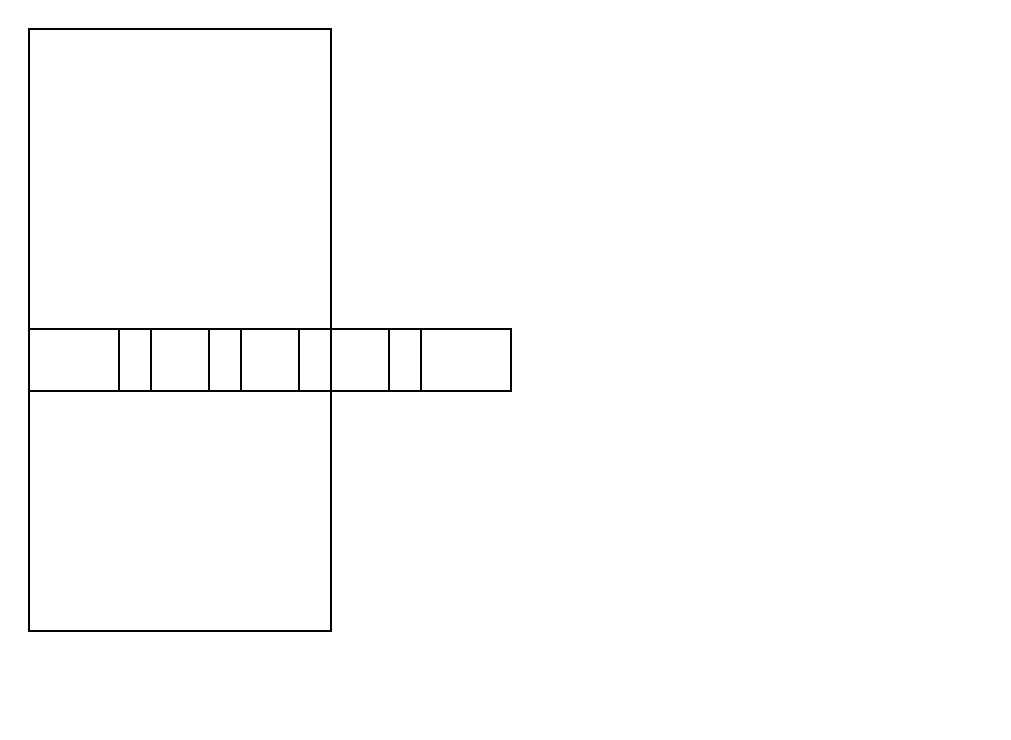
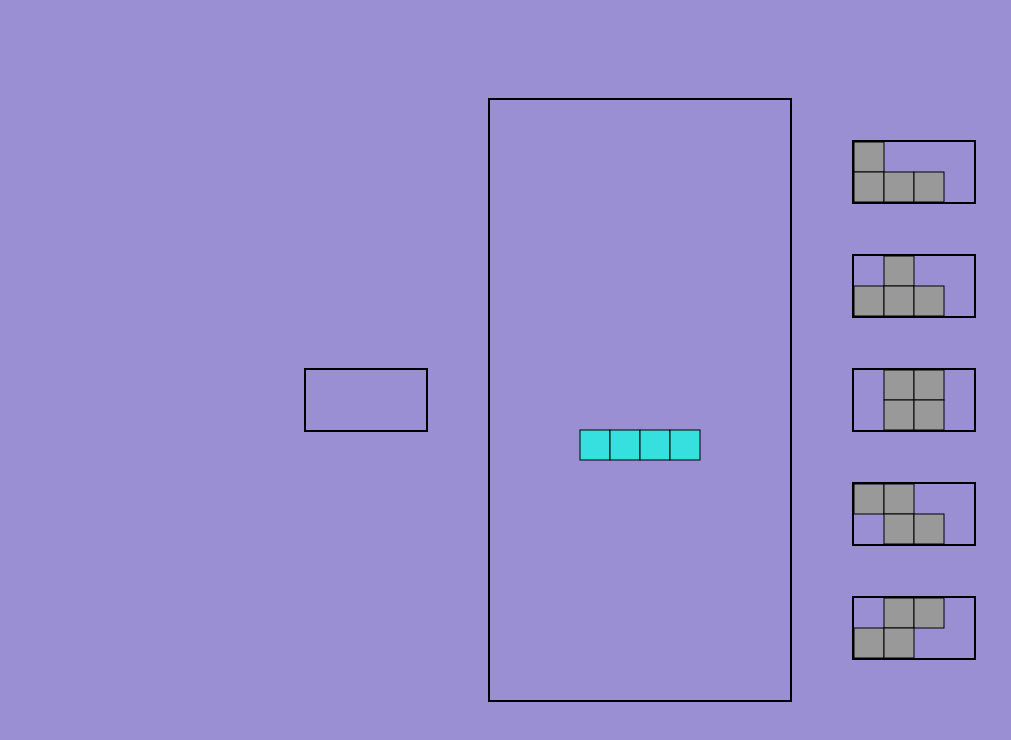
Before and after one commit to benpalmercs/winTris, a plain HTML site: page index.html in a window 1280 px wide. Shown: the whole page, without its empty margins (0-1011 px from the left). Drawn offline with Linux system fonts and the light colour scheme.

Commit message:
5 next boxes + buggy colors

```diff
--- a/index.html
+++ b/index.html
@@ -7,7 +7,9 @@
     <link rel="stylesheet" href="styles.css">
 </head>
 <body>
+
 		<div class = "gamenext">
+			<canvas id="holdBox" class = "nextBox" width="120" height="60"></canvas>
 			<canvas id="gameCanvas" width="300" height="600"></canvas>
 			<div class = "nextBoxes">
 				<canvas id="next1" class= "nextBox" width="120" height="60"></canvas>
--- a/script.js
+++ b/script.js
@@ -3,8 +3,14 @@
 const cellSize = 30; // Size of each cell in pixels
 const canvas = document.getElementById("gameCanvas");
 const ctx = canvas.getContext("2d");
-const nextCanvas = document.getElementById("nextBox");
-const nextCtx = nextCanvas.getContext("2d");
+
+const nextCanvases = [
+	document.getElementById("next1").getContext("2d"),
+	document.getElementById("next2").getContext("2d"),
+	document.getElementById("next3").getContext("2d"),
+	document.getElementById("next4").getContext("2d"),
+	document.getElementById("next5").getContext("2d")
+];
 
 let board = [[0,0,0,0,0,0,0,0,0,0],
 			[0,0,0,0,0,0,0,0,0,0],
@@ -27,53 +33,54 @@
 			[0,0,0,0,0,0,0,0,0,0],
 			[0,0,0,0,0,0,0,0,0,0]];
 
-let nextBox = [[0,0,0,0],
-							[0,0,0,0]]
+const colorBoard = Array.from({ length: 20 }, () => Array(20).fill(null));
 
-let nextBoxes = [[[0,0,0,0],
-							[0,0,0,0]],
+let nextColorBoards = [];
 
-							[[0,0,0,0],
-							[0,0,0,0]],
+for (let i = 0; i < 5; i++) {
+  // 4x4 board filled with 0 (no color)
+  let colorBoard = Array.from({ length: 2 }, () =>
+    Array(4).fill(null)
+  );
+  nextColorBoards.push(colorBoard);
+}
 
-							[[0,0,0,0],
-							[0,0,0,0]],
-
-							[[0,0,0,0],
-							[0,0,0,0]],
-
-							[[0,0,0,0],
-							[0,0,0,0]]]
+let nextBoxes = Array.from({ length: 5 }, () =>
+	Array.from({ length: 2 }, () => Array(4).fill(0))
+);
 
 
 
 
-function displayToCanvas(board,canvas) {
-	canvas.clearRect(0, 0, canvas.width, canvas.height); // Clear previous drawing
+function displayToCanvas(board, colorBoard, ctx) {
+	ctx.clearRect(0, 0, ctx.canvas.width, ctx.canvas.height);
+
+	const cellSize = 30; // or whatever size you're using
 
 	for (let y = 0; y < board.length; y++) {
 		for (let x = 0; x < board[y].length; x++) {
-			// Draw the background
-			canvas.fillStyle = board[y][x] === 1 ? "#007bff" : "#ffffff"; // Color for filled or empty
-			canvas.fillRect(x * cellSize, y * cellSize, cellSize, cellSize);
-
-			// Draw grid lines (optional)
-			canvas.strokeStyle = "#000000"; // Grid line color
-			canvas.strokeRect(x * cellSize, y * cellSize, cellSize, cellSize);
+			if (board[y][x]) {
+				ctx.fillStyle = colorBoard[y][x] || "#999"; // fallback color
+				ctx.fillRect(x * cellSize, y * cellSize, cellSize, cellSize);
+				ctx.strokeStyle = "#000";
+				ctx.strokeRect(x * cellSize, y * cellSize, cellSize, cellSize);
+			}
 		}
 	}
+}
 
-}
 
 function lineClear(board,row){
 	let rowU = 20-row;
 	for(var y = rowU;y>0;y--){
 		for(var x = 0;x<board[rowU].length;x++){
 			board[y][x]=board[y-1][x];
+			colorBoard[y][x]=colorBoard[y-1][x];
 		}
 	}
 	for(var x = 0;x<board[0].length;x++){
 		board[0][x] = 0;
+		colorBoard[0][x] = null;
 	}
 }
 
@@ -88,17 +95,22 @@ function isCleared(board,row){
 }
 
 class pieceTile {
-	constructor(myBoard,x,y){
+	constructor(myBoard,x,y,colorBoard,color){
 		this.y = y;
 		this.x = x;
 		this.board = myBoard;
+		this.color = color;
+		this.colorBoard = colorBoard;
+		// this.color = color;
 		myBoard[this.y][this.x] = 1;
 	}
 	project(){
 		this.board[this.y][this.x] = 1;
+		this.colorBoard[this.y][this.x] = this.color;
 	}
 	remove(){
 		this.board[this.y][this.x] = 0;
+		this.colorBoard[this.y][this.x] = null;
 	}
 	moveLeft(){
 		this.x = this.x-1;
@@ -112,10 +124,12 @@ class pieceTile {
 }
 
 class Piece {
-	constructor(myBoard,x,y){
+	constructor(myBoard,x,y,colorBoard,color){
 		this.board = myBoard;
 		this.x = x;
 		this.y = y;
+		this.colorBoard = colorBoard;
+		this.color = color;
 	}
 	isInBlock(y,x){
 		for(var i = 0;i<this.pieces.length;i++){
@@ -262,76 +276,76 @@ class Piece {
 }
 
 class oPiece extends Piece{
-	constructor(myBoard,x,y){
-		super(myBoard,x,y);
-		this.pieces = [new pieceTile(myBoard,x,y),
-					new pieceTile(myBoard,x+1,y),
-					new pieceTile(myBoard,x,y-1),
-					new pieceTile(myBoard,x+1,y-1)]
+	constructor(myBoard,x,y,colorBoard){
+		super(myBoard,x,y,colorBoard,"#e0e036");
+		this.pieces = [new pieceTile(myBoard,x,y,this.colorBoard,this.color),
+					new pieceTile(myBoard,x+1,y,this.colorBoard,this.color),
+					new pieceTile(myBoard,x,y-1,this.colorBoard,this.color),
+					new pieceTile(myBoard,x+1,y-1,this.colorBoard,this.color)]
 	}
 	flip(i){
 	}
 }
 
 class tPiece extends Piece{
-	constructor(myBoard,x,y){
-		super(myBoard,x,y);
+	constructor(myBoard,x,y,colorBoard){
+		super(myBoard,x,y,colorBoard,"#b036e0");
 		this.state = 0;
-		this.pieces = [new pieceTile(myBoard,x,y),
-					new pieceTile(myBoard,x+1,y),
-					new pieceTile(myBoard,x,y-1),
-					new pieceTile(myBoard,x-1,y)];
+		this.pieces = [new pieceTile(myBoard,x,y,this.colorBoard,this.color),
+					new pieceTile(myBoard,x+1,y,this.colorBoard,this.color),
+					new pieceTile(myBoard,x,y-1,this.colorBoard,this.color),
+					new pieceTile(myBoard,x-1,y,this.colorBoard,this.color)];
 	}
 }
 
 class zPiece extends Piece{
-	constructor(myBoard,x,y){
-		super(myBoard,x,y);
-		this.pieces = [new pieceTile(myBoard,x,y),
-					new pieceTile(myBoard,x+1,y),
-					new pieceTile(myBoard,x,y-1),
-					new pieceTile(myBoard,x-1,y-1)];
+	constructor(myBoard,x,y,colorBoard){
+		super(myBoard,x,y,colorBoard,"#e03e36");
+		this.pieces = [new pieceTile(myBoard,x,y,this.colorBoard,this.color),
+					new pieceTile(myBoard,x+1,y,this.colorBoard,this.color),
+					new pieceTile(myBoard,x,y-1,this.colorBoard,this.color),
+					new pieceTile(myBoard,x-1,y-1,this.colorBoard,this.color)];
 	}
 }
 
 class sPiece extends Piece{
-	constructor(myBoard,x,y){
-		super(myBoard,x,y);
-		this.pieces = [new pieceTile(myBoard,x,y),
-					new pieceTile(myBoard,x+1,y-1),
-					new pieceTile(myBoard,x,y-1),
-					new pieceTile(myBoard,x-1,y)];
+	constructor(myBoard,x,y,colorBoard){
+		super(myBoard,x,y,colorBoard,"#36e04f");
+		this.pieces = [new pieceTile(myBoard,x,y,this.colorBoard,this.color),
+					new pieceTile(myBoard,x+1,y-1,this.colorBoard,this.color),
+					new pieceTile(myBoard,x,y-1,this.colorBoard,this.color),
+					new pieceTile(myBoard,x-1,y,this.colorBoard,this.color)];
 	}
 }
 
 class lPiece extends Piece{
-	constructor(myBoard,x,y){
-		super(myBoard,x,y);
+	constructor(myBoard,x,y,colorBoard){
+		super(myBoard,x,y,colorBoard,"#e0a236");
 		this.state = 0;
-		this.pieces = [new pieceTile(myBoard,x,y),
-					new pieceTile(myBoard,x-1,y),
-					new pieceTile(myBoard,x+1,y),
-					new pieceTile(myBoard,x+1,y-1)];
+		this.pieces = [new pieceTile(myBoard,x,y,this.colorBoard,this.color),
+					new pieceTile(myBoard,x-1,y,this.colorBoard,this.color),
+					new pieceTile(myBoard,x+1,y,this.colorBoard,this.color),
+					new pieceTile(myBoard,x+1,y-1,this.colorBoard,this.color)];
 	}
 }
 
 class jPiece extends Piece{
-	constructor(myBoard,x,y){
-		super(myBoard,x,y);
-		this.pieces = [new pieceTile(myBoard,x,y),
-					new pieceTile(myBoard,x-1,y),
-					new pieceTile(myBoard,x+1,y),
-					new pieceTile(myBoard,x-1,y-1)];
+	constructor(myBoard,x,y,colorBoard){
+		super(myBoard,x,y,colorBoard,"#5836e0");
+		this.pieces = [new pieceTile(myBoard,x,y,this.colorBoard,this.color),
+					new pieceTile(myBoard,x-1,y,this.colorBoard,this.color),
+					new pieceTile(myBoard,x+1,y,this.colorBoard,this.color),
+					new pieceTile(myBoard,x-1,y-1,this.colorBoard,this.color)];
 	}
 }
 
 class iPiece extends Piece{
-	constructor(myBoard,x,y){
-		super(myBoard,x,y);
-		this.pieces = [new pieceTile(myBoard,x,y),
-					new pieceTile(myBoard,x-1,y),
-					new pieceTile(myBoard,x+1,y),
-					new pieceTile(myBoard,x+2,y)];
+	constructor(myBoard,x,y,colorBoard){
+		super(myBoard,x,y,colorBoard,"#36e0de");
+		this.pieces = [new pieceTile(myBoard,x,y,this.colorBoard,this.color),
+					new pieceTile(myBoard,x-1,y,this.colorBoard,this.color),
+					new pieceTile(myBoard,x+1,y,this.colorBoard,this.color),
+					new pieceTile(myBoard,x+2,y,this.colorBoard,this.color)];
 	}
 }
 
@@ -353,51 +367,124 @@ class nextQ{
 
 }
 
-function generatePiece(myBoard,x,y,rand){
+function generatePiece(myBoard,x,y,colorBoard,rand){
 
 		switch(rand){
-			case(1):return new oPiece(myBoard, x, y);break;
-			case(2):return new tPiece(myBoard, x, y);break;
-			case(3):return new sPiece(myBoard, x, y);break;
-			case(4):return new zPiece(myBoard, x, y);break;
-			case(5):return new lPiece(myBoard, x, y);break;
-			case(6):return new jPiece(myBoard, x, y);break;
-			case(7):return new iPiece(myBoard, x, y);break;
+			case(1):return new oPiece(myBoard, x, y, colorBoard);break;
+			case(2):return new tPiece(myBoard, x, y, colorBoard);break;
+			case(3):return new sPiece(myBoard, x, y, colorBoard);break;
+			case(4):return new zPiece(myBoard, x, y, colorBoard);break;
+			case(5):return new lPiece(myBoard, x, y, colorBoard);break;
+			case(6):return new jPiece(myBoard, x, y, colorBoard);break;
+			case(7):return new iPiece(myBoard, x, y, colorBoard);break;
 		}
+}
+
+function renderNextPieces() {
+	for (let i = 0; i < 5; i++) {
+		// Clear each board and color board
+		for (let y = 0; y < 2; y++) {
+			for (let x = 0; x < 4; x++) {
+				nextBoxes[i][y][x] = 0;
+				nextColorBoards[i][y][x] = null;
+			}
+		}
+
+		// Create new piece on its board (centered)
+		generatePiece(nextBoxes[i], 1, 1, nextColorBoards[i], queue.next[i]);
+
+		// Display to canvas
+		displayToCanvas(nextBoxes[i], nextColorBoards[i], nextCanvases[i]);
+	}
+}
+
+
+function moveKey(key) {
+    if (key === "ArrowLeft") {
+        currentPiece.moveLeft();
+    } else if (key === "ArrowRight") {
+        currentPiece.moveRight();
+    } else if (key === "ArrowDown") {
+        currentPiece.moveDown();
+    }
+
+    displayToCanvas(board, colorBoard, ctx);
 }
 
 
 
-displayToCanvas(board,ctx);
+displayToCanvas(board,colorBoard,ctx);
+
 
 // Creating baord and piece
 let queue = new nextQ();
 queue.populate();
-let currentPiece = generatePiece(board,4,1,queue.next[0])
-let nextPiece = generatePiece(nextBox,1,1,queue.next[1]);
+
+let currentPiece = generatePiece(board,4,1,colorBoard,queue.next[0]);
+queue.increment();
+renderNextPieces();
+
+// let nextPiece = generatePiece(nextBox,1,1,queue.next[1]);
+
+// DAS/ARR Stuff
+let keyStates = {
+    ArrowLeft: false,
+    ArrowRight: false,
+    ArrowDown: false,
+};
+
+let dasDelay = 150; // milliseconds
+let arrInterval = 50;
+
+let dasTimeouts = {};
+let arrIntervals = {};
+
 
 // Handling inputs for pieces
 function handleKeyDown(event) {
-	if (event.key === "ArrowLeft") {
-		currentPiece.moveLeft(); // Move piece left
-	} else if (event.key === "ArrowRight") {
-		currentPiece.moveRight(); // Move piece right
-	} else if (event.key === "ArrowDown") {
-		currentPiece.moveDown();
-	} else if (event.key === "x" || event.key === "ArrowUp") {
-		currentPiece.flip(1);
-	} else if (event.key === "z") {
-		currentPiece.flip(-1);
-	} else if (event.code === "Space"){
-		currentPiece.hardDrop();
-		console.log("big drop");
-	}
+    const key = event.key;
 
-	displayToCanvas(board,ctx); // Redraw the board after the move
+    if (!keyStates[key]) {
+        keyStates[key] = true;
+
+        if (key === "ArrowLeft" || key === "ArrowRight" || key === "ArrowDown") {
+            moveKey(key); // Do one immediate move
+            dasTimeouts[key] = setTimeout(() => {
+                arrIntervals[key] = setInterval(() => moveKey(key), arrInterval);
+            }, dasDelay);
+        }
+    }
+
+    if (key === "x" || key === "ArrowUp") {
+        currentPiece.flip(1);
+    } else if (key === "z") {
+        currentPiece.flip(-1);
+    } else if (event.code === "Space") {
+        currentPiece.hardDrop();
+    }
+
+    displayToCanvas(board, colorBoard,ctx);
 }
+
+function handleKeyUp(event) {
+    const key = event.key;
+    keyStates[key] = false;
+
+    if (dasTimeouts[key]) {
+        clearTimeout(dasTimeouts[key]);
+        dasTimeouts[key] = null;
+    }
+
+    if (arrIntervals[key]) {
+        clearInterval(arrIntervals[key]);
+        arrIntervals[key] = null;
+    }
+}
+
 
 // Add event listener for keydown
 window.addEventListener("keydown", handleKeyDown);
+window.addEventListener("keyup", handleKeyUp);
 
 
 // Game looop
@@ -412,22 +499,18 @@ function gameLoop() {
 				lineClear(board, 20 - row);
 			}
 		}
-		if(currentPiece.y === 1){
-			ctx.clearRect(0, 0, canvas.width, canvas.height);
-			return;
-		}
+		currentPiece = generatePiece(board,4,1,colorBoard,queue.next[0]);
 		queue.increment();
-		currentPiece = generatePiece(board,4,1,queue.next[0]);
-		nextPiece.remove();
-		nextPiece = generatePiece(nextBox,1,1,queue.next[1]);
-		nextBox.clearRect(0, 0, nextCanvas.width, nextCanvas.height);
+		renderNextPieces();
+
+
 
 
 
 	}
-	displayToCanvas(board,ctx);
-	displayToCanvas(nextBox,nextCtx);
+	displayToCanvas(board,colorBoard,ctx);
+
 }
 
 // Run the loop every 500ms (or faster for more difficulty)
-setInterval(gameLoop, 200);
+setInterval(gameLoop, 500);
--- a/styles.css
+++ b/styles.css
@@ -1,3 +1,12 @@
+body, html {
+    height: 100%;
+    margin: 0;
+    display: flex;
+    justify-content: center;
+    align-items: center;
+    background-color: #9b8fd4; /* Optional dark background */
+  }
+
 #gameCanvas {
             border: 2px solid black;
             margin: 20px;
@@ -8,13 +17,18 @@
         }
 
 .gamenext {
-	display:grid;
-	grid-template-rows: 300px 120px;
-	grid-template-columns: 600px;
+    display: flex;
+    align-items: center;
+    gap: 20px;
+    padding: 20px;
 }
 
-.nextBoxes{
-	display:grid;
-	grid-template-columns: 90px 90px 90px 90px 90px;
-	grid-template-rows: 120px
+.nextBoxes {
+    display: flex;
+    flex-direction: column;
+    gap: 10px;
 }
+
+.container {
+    justify-content:center;
+}
```
